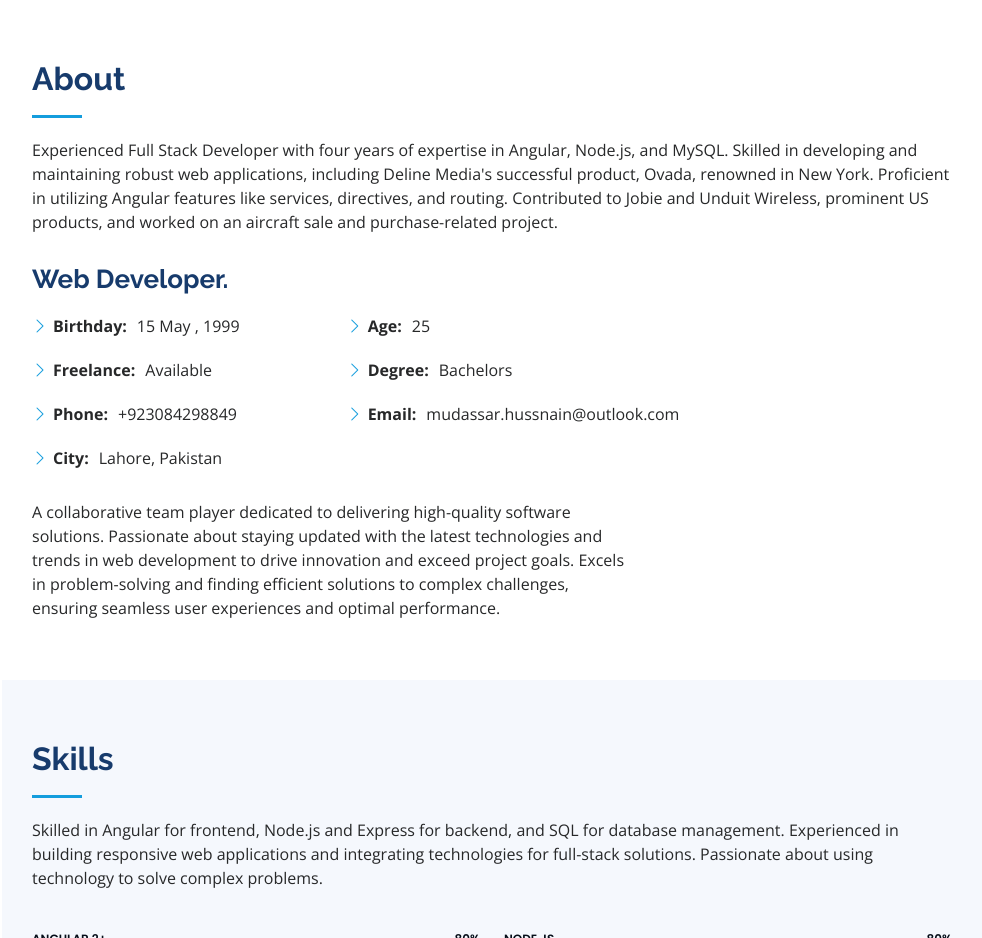
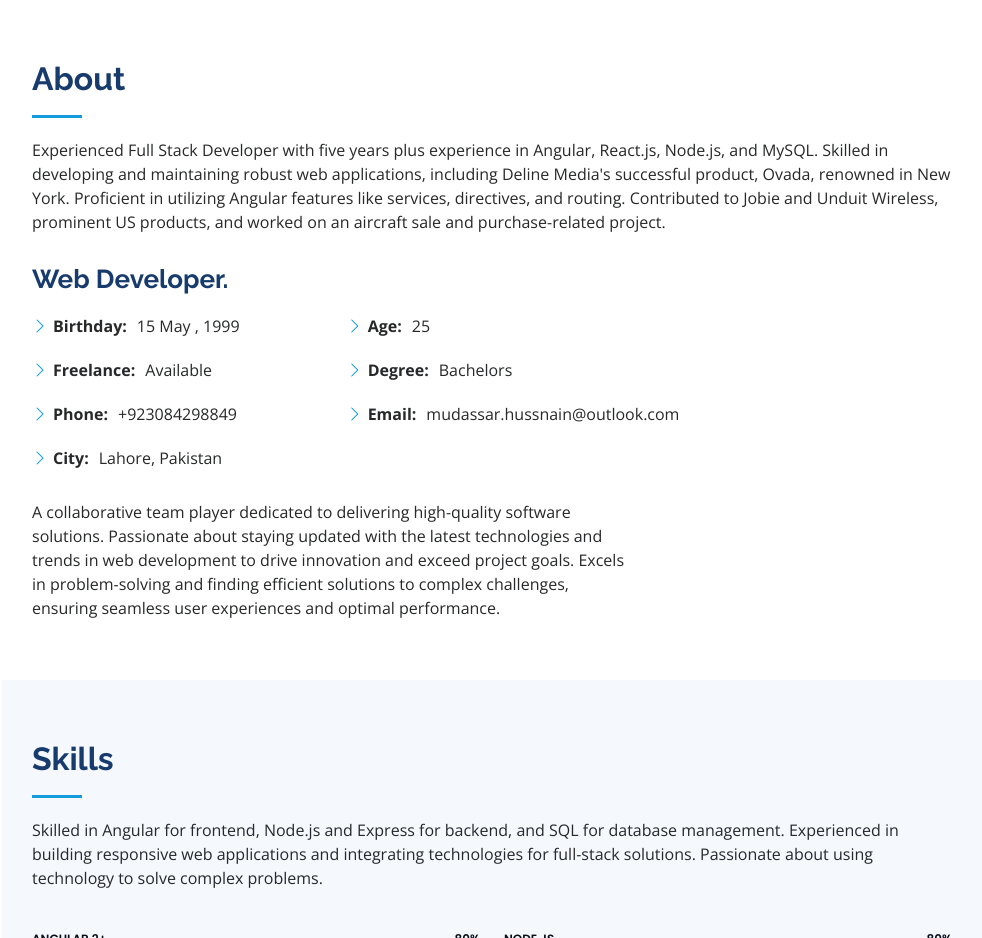
Before and after one commit to mudassarhussnain3/portfolio, a plain HTML site: page index.html in a window 1280 px wide. Shown: the part 800-1738 px from the top of the page, without its empty margins (298-1280 px from the left). Drawn offline with nearby package versions, Linux system fonts and the light colour scheme.

Commit message:
Revise experience details in About section
Updated experience description to reflect five years and added React.js.

```diff
--- a/index.html
+++ b/index.html
@@ -101,7 +101,7 @@
           <h2>About</h2>
           <p>
 
-            Experienced Full Stack Developer with four years of expertise in Angular, Node.js, and MySQL. Skilled in
+            Experienced Full Stack Developer with five years plus experience in Angular, React.js, Node.js, and MySQL. Skilled in
             developing and maintaining robust web applications, including Deline Media's successful product, Ovada,
             renowned in New York. Proficient in utilizing Angular features like services, directives, and routing.
             Contributed to Jobie and Unduit Wireless, prominent US products, and worked on an aircraft sale and
```
